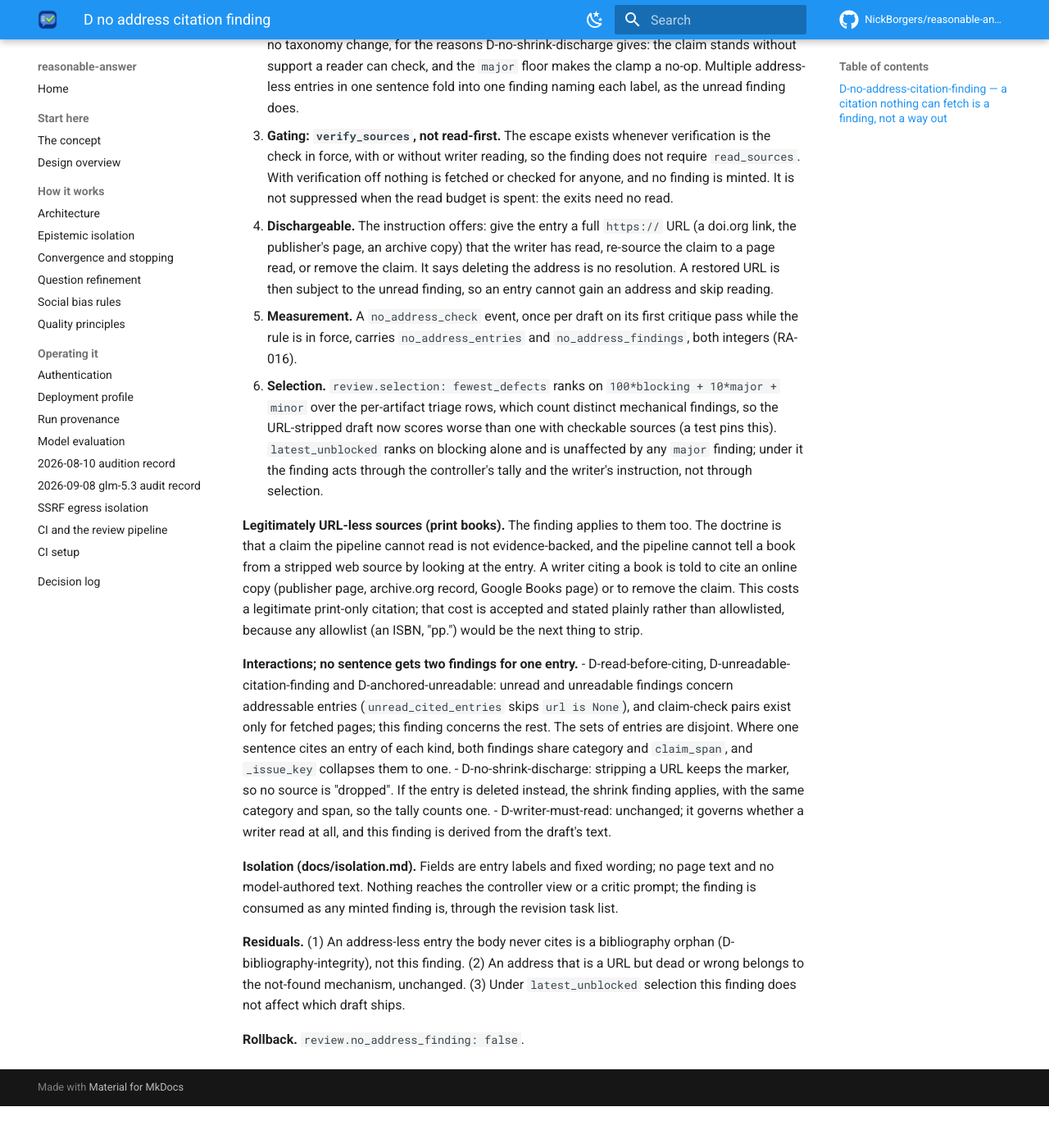
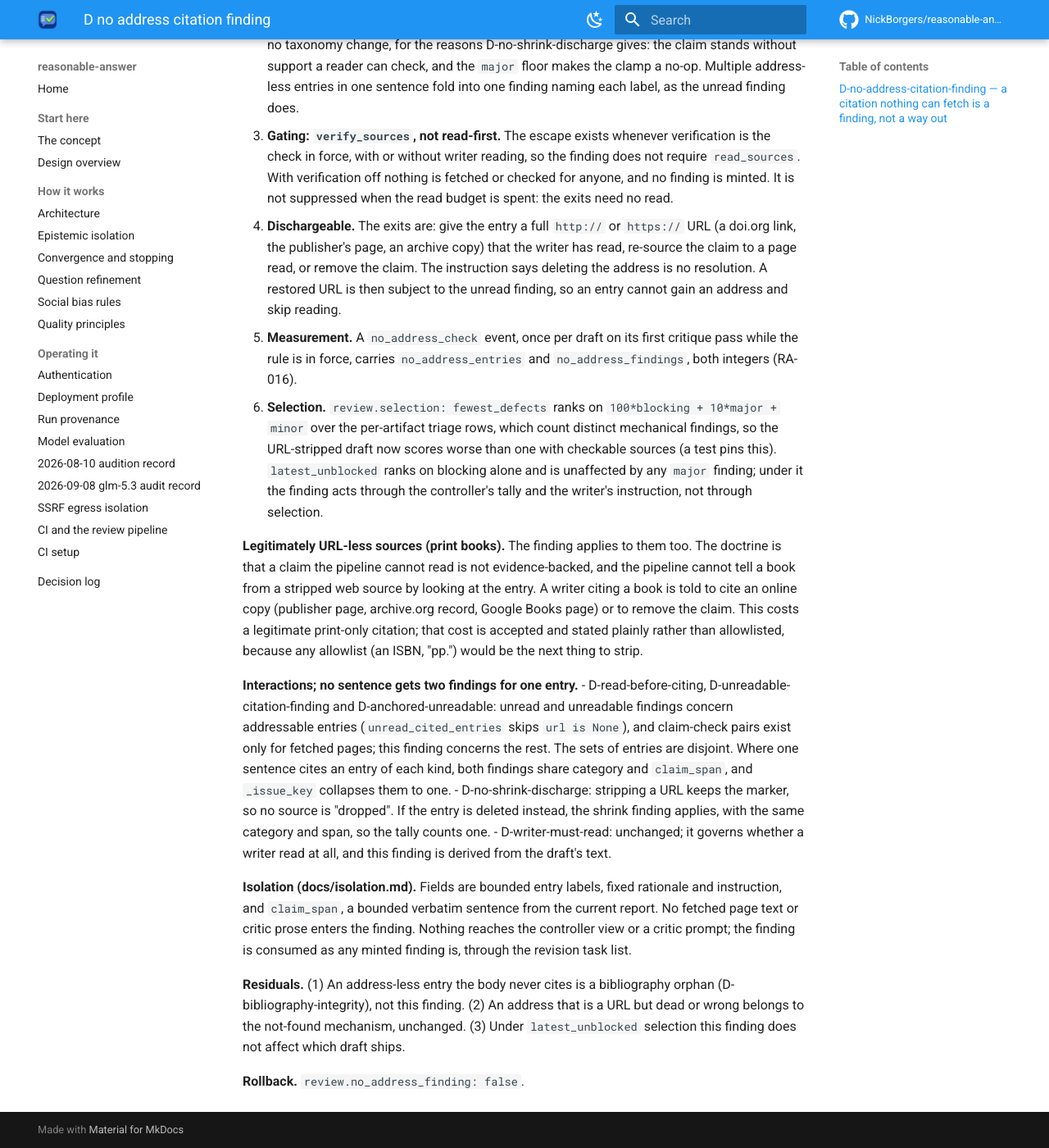
Before and after one commit to NickBorgers/reasonable-answer, an MkDocs documentation site: the page built from docs/decisions/D-no-address-citation-finding.md, in a window 1280 px wide and 1400 px high, scrolled down 724 px. Shown: the whole window at 82% size. Built offline with MkDocs 1.6.1 and Material for MkDocs 9.7.7, drawn with Linux system fonts in a browser that asks for light colours; comment, search, counter and statistics services are not loaded; before the commit the page ends 2073 px from its top, so only the background shows below that.

Commit message:
fix: address reviewer findings (cycle 1, cold)
Addressed all three blockers: source-address documentation now matches the runtime's HTTP(S) behavior, the decision records the bounded report-derived claim span precisely, and the quality register covers the new rule under QP1, QP5, and QP10. The offline suite passes (2,208 tests) and ruff passes.

Addressed:
  - docs/docs-no-address-scheme-1
  - docs/docs-no-address-fields-1
  - quality/qual-principles-drift-1

```diff
--- a/docs/decisions/D-no-address-citation-finding.md
+++ b/docs/decisions/D-no-address-citation-finding.md
@@ -26,10 +26,11 @@
    in force, with or without writer reading, so the finding does not require `read_sources`. With
    verification off nothing is fetched or checked for anyone, and no finding is minted. It is not
    suppressed when the read budget is spent: the exits need no read.
-4. **Dischargeable.** The instruction offers: give the entry a full `https://` URL (a doi.org link, the
-   publisher's page, an archive copy) that the writer has read, re-source the claim to a page read, or
-   remove the claim. It says deleting the address is no resolution. A restored URL is then subject to
-   the unread finding, so an entry cannot gain an address and skip reading.
+4. **Dischargeable.** The exits are: give the entry a full `http://` or `https://` URL (a doi.org
+   link, the publisher's page, an archive copy) that the writer has read, re-source the claim to a
+   page read, or remove the claim. The instruction says deleting the address is no resolution. A
+   restored URL is then subject to the unread finding, so an entry cannot gain an address and skip
+   reading.
 5. **Measurement.** A `no_address_check` event, once per draft on its first critique pass while the rule
    is in force, carries `no_address_entries` and `no_address_findings`, both integers (RA-016).
 6. **Selection.** `review.selection: fewest_defects` ranks on `100*blocking + 10*major + minor` over the
@@ -56,9 +57,10 @@
 - D-writer-must-read: unchanged; it governs whether a writer read at all, and this finding is derived
   from the draft's text.
 
-**Isolation (docs/isolation.md).** Fields are entry labels and fixed wording; no page text and no
-model-authored text. Nothing reaches the controller view or a critic prompt; the finding is consumed as
-any minted finding is, through the revision task list.
+**Isolation (docs/isolation.md).** Fields are bounded entry labels, fixed rationale and instruction,
+and `claim_span`, a bounded verbatim sentence from the current report. No fetched page text or critic
+prose enters the finding. Nothing reaches the controller view or a critic prompt; the finding is
+consumed as any minted finding is, through the revision task list.
 
 **Residuals.** (1) An address-less entry the body never cites is a bibliography orphan
 (D-bibliography-integrity), not this finding. (2) An address that is a URL but dead or wrong belongs to
```
Also changed, not shown: docs/convergence.md (+2 -1 lines), docs/quality-principles.md (+5 -0 lines), 1 other file.
